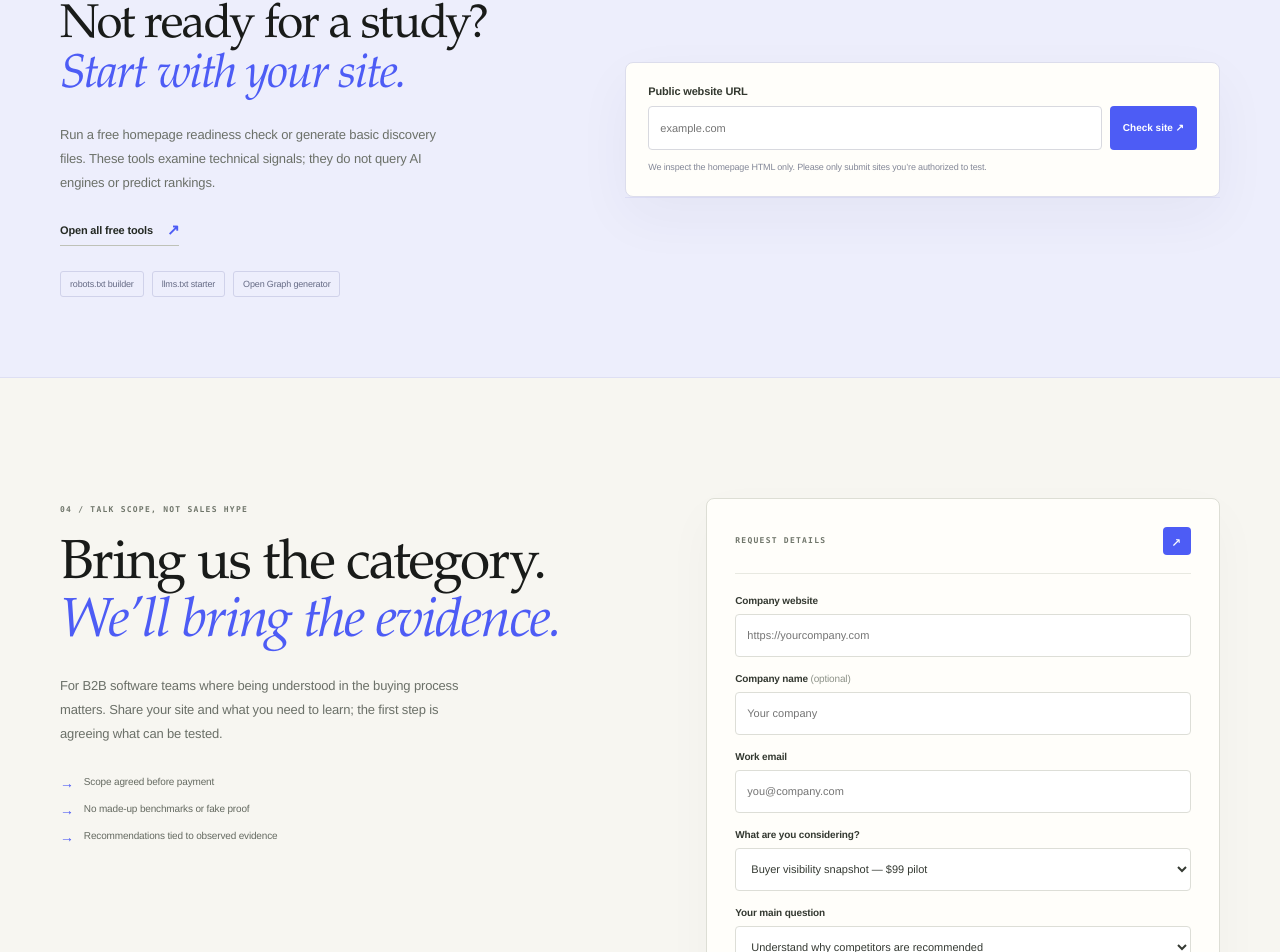
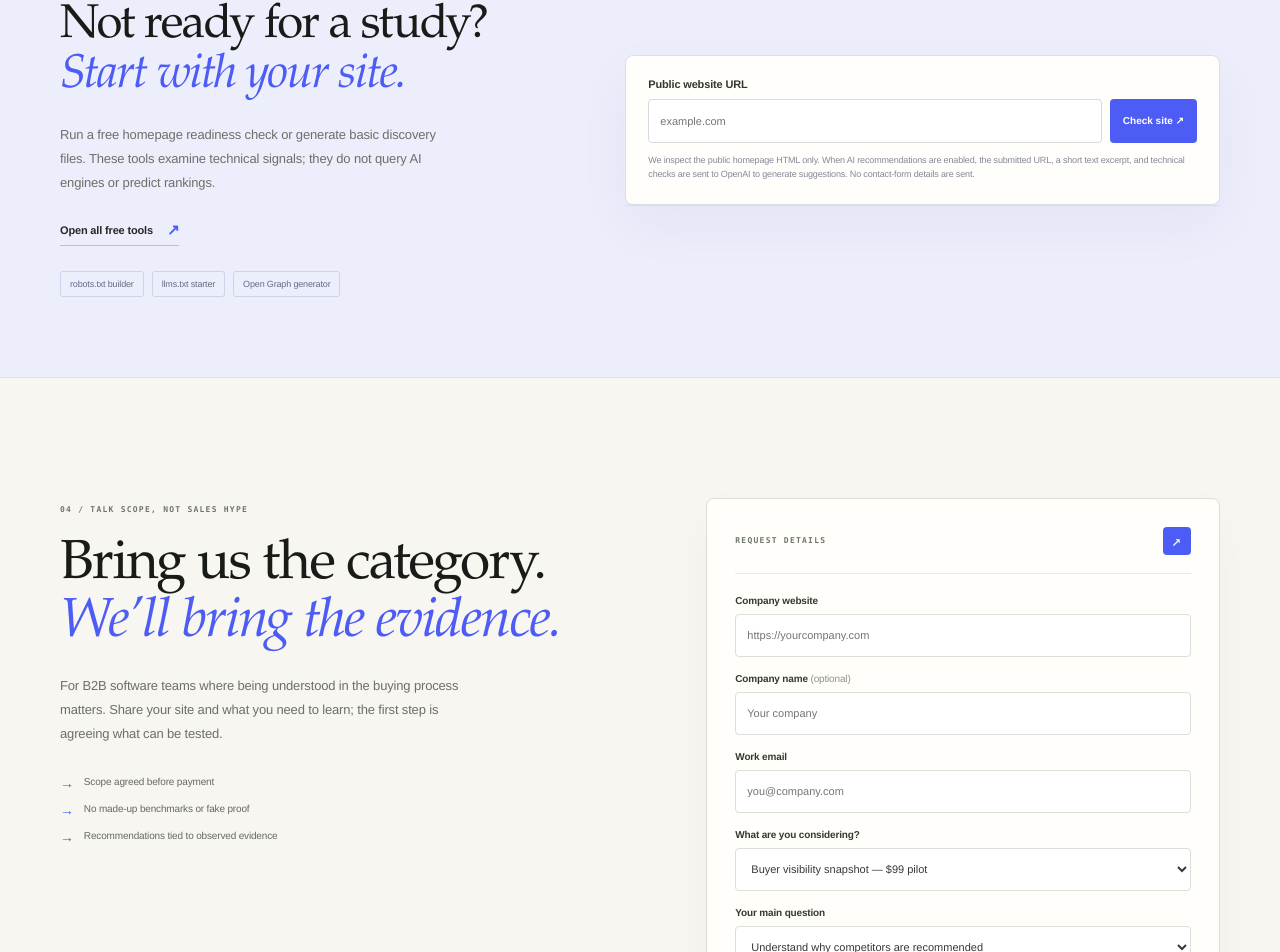
Before and after one commit to altairyash/chatgpt_playground, a Next.js app: page / in a window 1280 px wide. Shown: the part 2824-3776 px from the top of the page. Built offline with nearby package versions, Linux system fonts and the light colour scheme.

Commit message:
Disclose optional AI processing in the site checker

```diff
--- a/app/components/AuditTool.tsx
+++ b/app/components/AuditTool.tsx
@@ -55,7 +55,7 @@ export default function AuditTool() {
               <input id="free-audit-url" type="text" inputMode="url" autoComplete="url" placeholder="example.com" value={url} onChange={(event) => setUrl(event.target.value)} required />
               <button type="submit" disabled={loading}>{loading ? "Checking…" : "Check site ↗"}</button>
             </div>
-            <p className="free-audit-small">We inspect the homepage HTML only. Please only submit sites you’re authorized to test.</p>
+            <p className="free-audit-small">We inspect the public homepage HTML only. When AI recommendations are enabled, the submitted URL, a short text excerpt, and technical checks are sent to OpenAI to generate suggestions. No contact-form details are sent.</p>
           </form>
           {error && <p className="audit-error" role="alert">{error}</p>}
           {result && (
```
